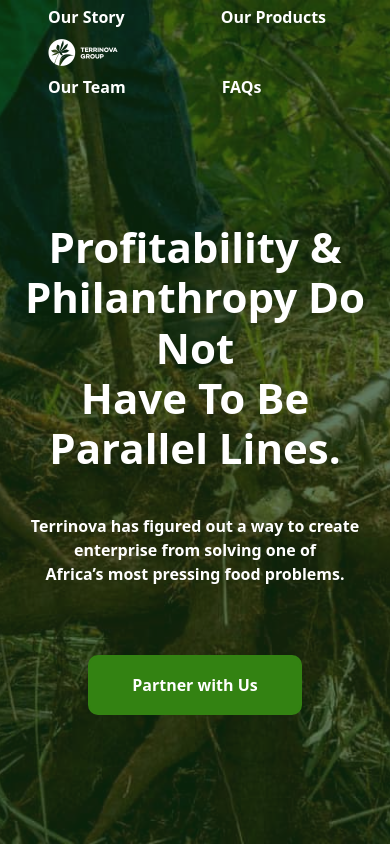
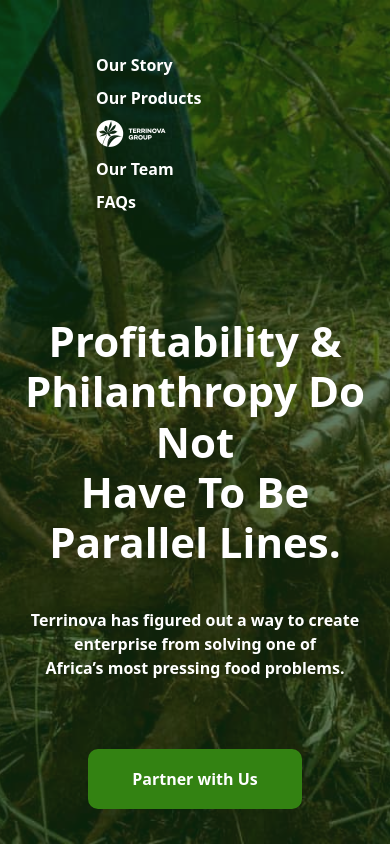
Before and after one commit to Qeola/terrinova, a Vue app: page / in a window 390 px wide. Shown: the top 846 px of the page. Built offline with nearby package versions, Linux system fonts and the light colour scheme.

Commit message:
refactored the navbar section. Added made queries to make it responsive

```diff
--- a/src/components/HomeComp.vue
+++ b/src/components/HomeComp.vue
@@ -112,7 +112,8 @@
       &__row {
         display: flex;
         align-items: center;
-        height: 85vh;
+        height: 80vh;
+        // margin-top: 2rem;
     }
 
       &__col {
--- a/src/components/NavBar.vue
+++ b/src/components/NavBar.vue
@@ -15,8 +15,8 @@
             <li class="nav-item navbar__nav-item">
                 <a class=" navbar__nav-item--nav-link" href="#the-opportunity">Our Team</a>
             </li>
-            <li class="nav-item navbar__nav-item">
-                <a class=" navbar__nav-item--nav-link" href="#faqs">FAQs</a>
+            <li class="nav-item navbar__nav-item align-items-start flex-column bd-highlight">
+                <a class=" navbar__nav-item--nav-link bd-highlight" href="#faqs">FAQs</a>
             </li>
         </ul>
     </div>
@@ -62,19 +62,24 @@
 /* Extra small devices (phones, 600px and down) */
 
 @media only screen and (max-width: 600px) {
+
+// .nav {
+//     display: flex;
+//     flex-wrap: wrap;
+// }
     .navbar{
-        padding-top: 0rem;
+        // padding-top: 4rem;
 
         &__nav {
             padding: 0rem;
-            // display: flex;
-            // flex-direction: column;
+
         }
 
         &__nav-item {
-            padding: 0 0rem;
-
+            padding: 0 3rem;
+            // text-align: center;
             &--img{
+                // display: none;
                 width: 50%;
             }
         }
```
